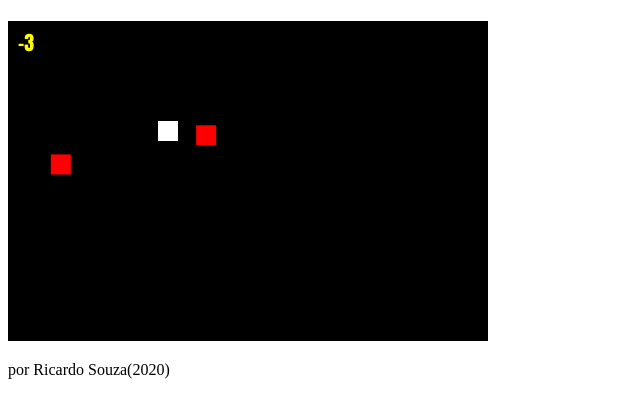
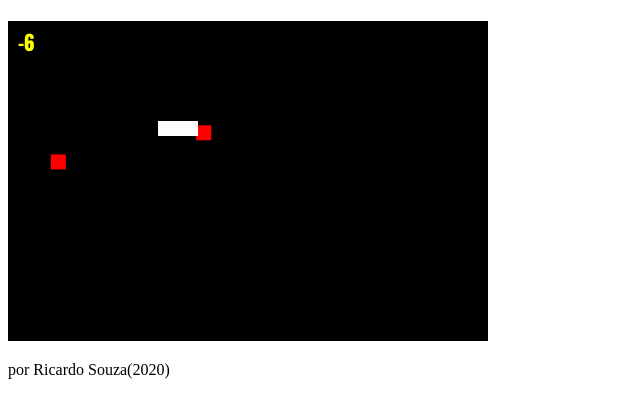
Before and after one commit to ufjf-dcc104/dcc138-2020-3ere-atv1-NazarioAlmeida69, a plain HTML site: page index.html in a window 1280 px wide. Shown: the part 59-476 px from the top of the page, without its empty margins (0-640 px from the left). Drawn offline with Linux system fonts and the light colour scheme.

Commit message:
Adiciona largura e altura a sprites

```diff
--- a/index.html
+++ b/index.html
@@ -24,6 +24,8 @@
             y : 100,
             vy : 0,
             ay : 0,
+            w: 40,
+            h: 15,
             cor: "white",
             desenhar: desenharElemento,
             mover: moverElemento
@@ -38,6 +40,8 @@
                 y : canvas.height * Math.random(),
                 vy : 0,
                 ay : 0,
+                w: 15,
+                h: 15,
                 cor : "red",
                 desenhar: desenharElemento,
                 mover: moverElemento,
@@ -54,6 +58,8 @@
             vy : 0,
             ay : 0,
             cor: "blue",
+            w: 5,
+            h: 5,
             desenhar: desenharElemento,
             mover: moverElemento,
             controlar: function () {
@@ -82,7 +88,6 @@
             ctx.fillRect(0, 0, canvas.width, canvas.height);
 
             p.mover();
-            p.desenhar();
             for (let s = 0; s < sprites.length; s++)
             {
                 const sprite = sprites[s];
@@ -114,6 +119,7 @@
                     pontos -= 3;
                 }
             }
+            p.desenhar();
 
             ctx.fillStyle = "yellow";
             ctx.font = "20px Impact";
@@ -134,7 +140,7 @@
         function desenharElemento()
         {
             ctx.fillStyle = this.cor;
-            ctx.fillRect(this.x, this.y, 20, 20);
+            ctx.fillRect(this.x, this.y, this.w, this.h);
         }
 
         function perseguirAlvo(alvo)
@@ -204,7 +210,7 @@
         function colidiram(A, B)
         {
             return! (
-                (A.x > B.x + 20) || (A.x + 20 < B.x) || (A.y > B.y + 20)  || (A.y + 20 < B.y)
+                (A.x > B.x + B.w) || (A.x + A.w < B.x) || (A.y > B.y + B.h)  || (A.y + A.h < B.y)
             )
         }
 
```
